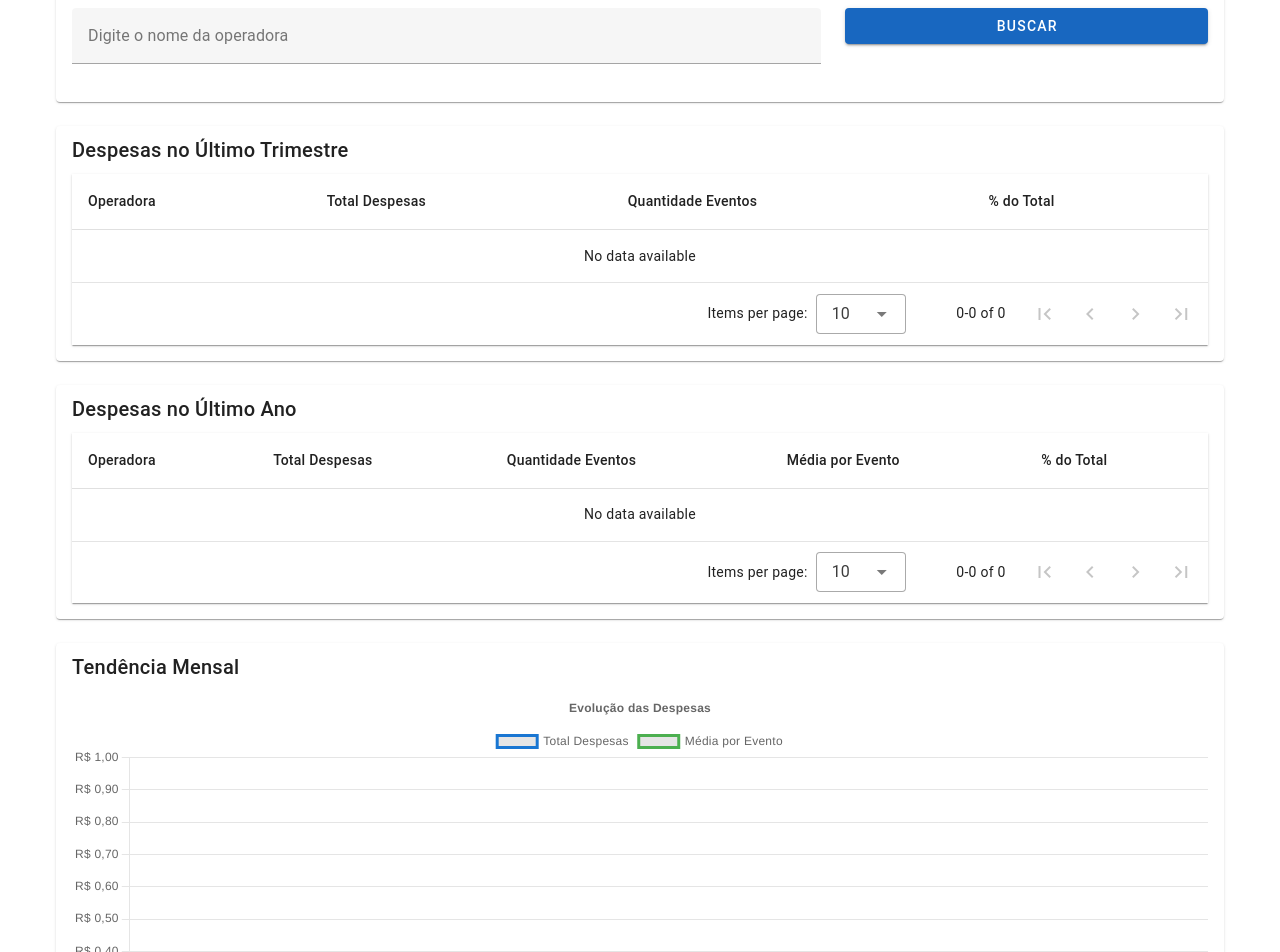
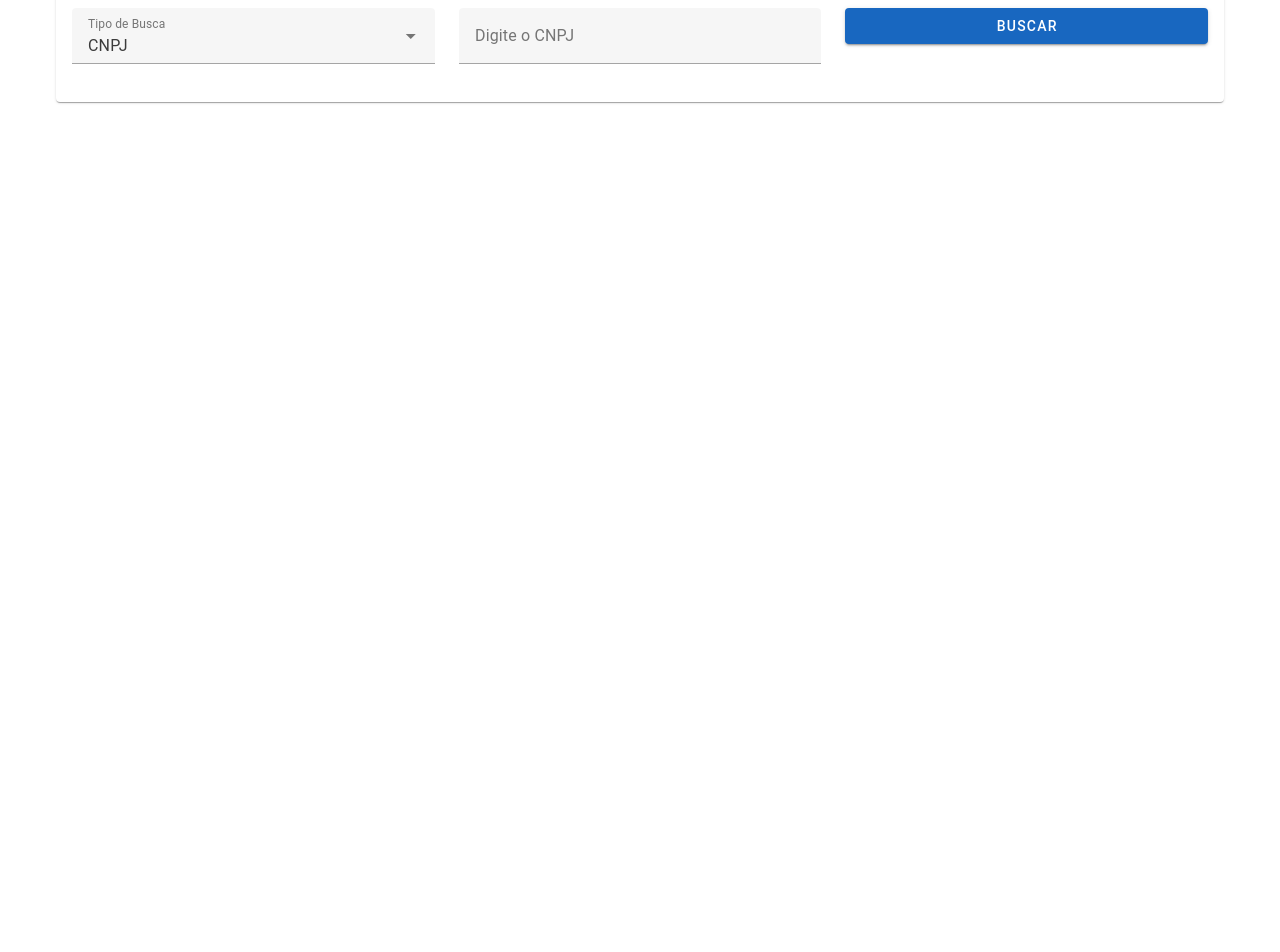
Before and after one commit to leandroAntunes00/Test-Intuitive-Care, a Vue app in the folder frontend/: page / in a window 1280 px wide. Shown: the part 120-1072 px from the top of the page. After the commit the page ends 800 px from the top, so only its background shows below. Built offline with nearby package versions, Linux system fonts and the light colour scheme; no server answers; the HTML template or start-up script is replaced by a standard one.

Commit message:
adicionando seletores de busca operadoras

```diff
--- a/frontend/src/App.vue
+++ b/frontend/src/App.vue
@@ -1,7 +1,7 @@
 <template>
   <v-app>
     <v-app-bar color="primary" dark>
-      <v-app-bar-title>Análise de Despesas das Operadoras</v-app-bar-title>
+      <v-app-bar-title>Busca de Operadoras</v-app-bar-title>
     </v-app-bar>
 
     <v-main>
@@ -11,152 +11,18 @@
             <BuscaOperadoras />
           </v-col>
         </v-row>
-
-        <v-row>
-          <v-col cols="12">
-            <v-card>
-              <v-card-title>Despesas no Último Trimestre</v-card-title>
-              <v-card-text>
-                <v-data-table
-                  :headers="headersTrimestre"
-                  :items="despesasTrimestre"
-                  :loading="loading"
-                  class="elevation-1"
-                >
-                  <template #[`item.total_despesas`]="{ item }">
-                    R$ {{ formatarValor(item.total_despesas) }}
-                  </template>
-                  <template #[`item.percentual_total`]="{ item }">
-                    {{ item.percentual_total }}%
-                  </template>
-                </v-data-table>
-              </v-card-text>
-            </v-card>
-          </v-col>
-        </v-row>
-
-        <v-row>
-          <v-col cols="12">
-            <v-card>
-              <v-card-title>Despesas no Último Ano</v-card-title>
-              <v-card-text>
-                <v-data-table
-                  :headers="headersAno"
-                  :items="despesasAno"
-                  :loading="loading"
-                  class="elevation-1"
-                >
-                  <template #[`item.total_despesas`]="{ item }">
-                    R$ {{ formatarValor(item.total_despesas) }}
-                  </template>
-                  <template #[`item.media_por_evento`]="{ item }">
-                    R$ {{ formatarValor(item.media_por_evento) }}
-                  </template>
-                  <template #[`item.percentual_total`]="{ item }">
-                    {{ item.percentual_total }}%
-                  </template>
-                </v-data-table>
-              </v-card-text>
-            </v-card>
-          </v-col>
-        </v-row>
-
-        <v-row>
-          <v-col cols="12">
-            <v-card>
-              <v-card-title>Tendência Mensal</v-card-title>
-              <v-card-text>
-                <LineChart :chart-data="chartData" />
-              </v-card-text>
-            </v-card>
-          </v-col>
-        </v-row>
       </v-container>
     </v-main>
   </v-app>
 </template>
 
 <script>
-import axios from 'axios';
-import LineChart from './components/LineChart.vue';
 import BuscaOperadoras from './components/BuscaOperadoras.vue';
 
 export default {
   name: 'App',
   components: {
-    LineChart,
     BuscaOperadoras
-  },
-  data() {
-    return {
-      loading: false,
-      despesasTrimestre: [],
-      despesasAno: [],
-      tendenciaMensal: [],
-      headersTrimestre: [
-        { title: 'Operadora', key: 'operadora' },
-        { title: 'Total Despesas', key: 'total_despesas' },
-        { title: 'Quantidade Eventos', key: 'quantidade_eventos' },
-        { title: '% do Total', key: 'percentual_total' }
-      ],
-      headersAno: [
-        { title: 'Operadora', key: 'operadora' },
-        { title: 'Total Despesas', key: 'total_despesas' },
-        { title: 'Quantidade Eventos', key: 'quantidade_eventos' },
-        { title: 'Média por Evento', key: 'media_por_evento' },
-        { title: '% do Total', key: 'percentual_total' }
-      ]
-    };
-  },
-  computed: {
-    chartData() {
-      return {
-        labels: this.tendenciaMensal.map(item => new Date(item.mes).toLocaleDateString('pt-BR')),
-        datasets: [
-          {
-            label: 'Total Despesas',
-            data: this.tendenciaMensal.map(item => item.total_despesas),
-            borderColor: '#1976D2',
-            fill: false
-          },
-          {
-            label: 'Média por Evento',
-            data: this.tendenciaMensal.map(item => item.media_por_evento),
-            borderColor: '#4CAF50',
-            fill: false
-          }
-        ]
-      };
-    }
-  },
-  methods: {
-    async carregarDados() {
-      this.loading = true;
-      try {
-        const [trimestreRes, anoRes, tendenciaRes] = await Promise.all([
-          axios.get('http://localhost:8000/api/despesas/ultimo-trimestre'),
-          axios.get('http://localhost:8000/api/despesas/ultimo-ano'),
-          axios.get('http://localhost:8000/api/despesas/tendencia-mensal')
-        ]);
-
-        this.despesasTrimestre = trimestreRes.data;
-        this.despesasAno = anoRes.data;
-        this.tendenciaMensal = tendenciaRes.data;
-      } catch (error) {
-        console.error('Erro ao carregar dados:', error);
-      } finally {
-        this.loading = false;
-      }
-    },
-    formatarValor(valor) {
-      return new Intl.NumberFormat('pt-BR', {
-        minimumFractionDigits: 2,
-        maximumFractionDigits: 2
-      }).format(valor);
-    }
-  },
-  mounted() {
-    this.carregarDados();
   }
 };
 </script>
--- a/frontend/src/components/BuscaOperadoras.vue
+++ b/frontend/src/components/BuscaOperadoras.vue
@@ -4,11 +4,19 @@
     <v-card-text>
       <v-form @submit.prevent="buscar">
         <v-row>
-          <v-col cols="12" md="8">
+          <v-col cols="12" md="4">
+            <v-select
+              v-model="tipoBusca"
+              :items="tiposBusca"
+              label="Tipo de Busca"
+              @change="limparBusca"
+            ></v-select>
+          </v-col>
+          <v-col cols="12" md="4">
             <v-text-field
               v-model="termoBusca"
-              label="Digite o nome da operadora"
-              placeholder="Ex: SulAmérica, Bradesco..."
+              :label="labelBusca"
+              :placeholder="placeholderBusca"
               :loading="loading"
               @keyup.enter="buscar"
             ></v-text-field>
@@ -42,6 +50,9 @@
         <template #[`item.relevancia`]="{ item }">
           {{ (item.relevancia * 100).toFixed(2) }}%
         </template>
+        <template #[`item.cnpj`]="{ item }">
+          {{ formatarCNPJ(item.cnpj) }}
+        </template>
       </v-data-table>
 
       <v-alert
@@ -70,12 +81,28 @@ export default {
   name: 'BuscaOperadoras',
   data() {
     return {
+      tipoBusca: 'cnpj',
+      tiposBusca: [
+        { title: 'CNPJ', value: 'cnpj' },
+        { title: 'Nome Fantasia', value: 'nome-fantasia' },
+        { title: 'Razão Social', value: 'razao-social' },
+        { title: 'Cidade', value: 'cidade' },
+        { title: 'Modalidade', value: 'modalidade' },
+        { title: 'Operadoras Ativas por Cidade', value: 'ativas-cidade' },
+        { title: 'Operadoras Ativas por UF', value: 'ativas-uf' }
+      ],
       termoBusca: '',
       loading: false,
       resultados: [],
       erro: null,
       headers: [
-        { title: 'Operadora', key: 'operadora' },
+        { title: 'Registro ANS', key: 'registro_ans' },
+        { title: 'Nome Fantasia', key: 'nome_fantasia' },
+        { title: 'Razão Social', key: 'razao_social' },
+        { title: 'CNPJ', key: 'cnpj' },
+        { title: 'Modalidade', key: 'modalidade' },
+        { title: 'Cidade', key: 'cidade' },
+        { title: 'UF', key: 'uf' },
         { title: 'Total Eventos', key: 'total_eventos' },
         { title: 'Total Despesas', key: 'total_despesas' },
         { title: 'Relevância', key: 'relevancia' },
@@ -83,7 +110,38 @@ export default {
       ]
     };
   },
+  computed: {
+    labelBusca() {
+      const labels = {
+        'cnpj': 'Digite o CNPJ',
+        'nome-fantasia': 'Digite o nome fantasia',
+        'razao-social': 'Digite a razão social',
+        'cidade': 'Digite a cidade',
+        'modalidade': 'Digite a modalidade',
+        'ativas-cidade': 'Digite a cidade',
+        'ativas-uf': 'Digite a UF'
+      };
+      return labels[this.tipoBusca];
+    },
+    placeholderBusca() {
+      const placeholders = {
+        'cnpj': 'Ex: 12345678901234',
+        'nome-fantasia': 'Ex: SulAmérica',
+        'razao-social': 'Ex: SulAmérica Seguradora de Vida e Previdência',
+        'cidade': 'Ex: São Paulo',
+        'modalidade': 'Ex: Cooperativa',
+        'ativas-cidade': 'Ex: Rio de Janeiro',
+        'ativas-uf': 'Ex: SP'
+      };
+      return placeholders[this.tipoBusca];
+    }
+  },
   methods: {
+    limparBusca() {
+      this.termoBusca = '';
+      this.resultados = [];
+      this.erro = null;
+    },
     async buscar() {
       if (!this.termoBusca.trim()) return;
 
@@ -91,13 +149,33 @@ export default {
       this.erro = null;
 
       try {
-        const response = await axios.get('/api/operadoras/busca', {
-          params: {
-            termo: this.termoBusca,
-            limite: 10
-          }
-        });
-        this.resultados = response.data;
+        let url;
+        switch (this.tipoBusca) {
+          case 'cnpj':
+            url = `/api/operadoras/cnpj/${this.termoBusca}`;
+            break;
+          case 'nome-fantasia':
+            url = `/api/operadoras/nome-fantasia/${this.termoBusca}`;
+            break;
+          case 'razao-social':
+            url = `/api/operadoras/razao-social/${this.termoBusca}`;
+            break;
+          case 'cidade':
+            url = `/api/operadoras/cidade/${this.termoBusca}`;
+            break;
+          case 'modalidade':
+            url = `/api/operadoras/modalidade/${this.termoBusca}`;
+            break;
+          case 'ativas-cidade':
+            url = `/api/operadoras-ativas/cidade/${this.termoBusca}`;
+            break;
+          case 'ativas-uf':
+            url = `/api/operadoras-ativas/uf/${this.termoBusca}`;
+            break;
+        }
+
+        const response = await axios.get(url);
+        this.resultados = Array.isArray(response.data) ? response.data : [response.data];
       } catch (error) {
         this.erro = 'Erro ao buscar operadoras. Tente novamente.';
         console.error('Erro na busca:', error);
@@ -110,6 +188,9 @@ export default {
         minimumFractionDigits: 2,
         maximumFractionDigits: 2
       }).format(valor);
+    },
+    formatarCNPJ(cnpj) {
+      return cnpj.replace(/(\d{2})(\d{3})(\d{3})(\d{4})(\d{2})/, "$1.$2.$3/$4-$5");
     }
   }
 };
--- a/frontend/src/components/LineChart.vue
+++ /dev/null
@@ -1,77 +0,0 @@
-<template>
-  <div class="chart-container">
-    <LineChartComponent :data="chartData" :options="options" />
-  </div>
-</template>
-
-<script>
-import { Line as LineChartComponent } from 'vue-chartjs';
-import {
-  Chart as ChartJS,
-  CategoryScale,
-  LinearScale,
-  PointElement,
-  LineElement,
-  Title,
-  Tooltip,
-  Legend
-} from 'chart.js';
-
-ChartJS.register(
-  CategoryScale,
-  LinearScale,
-  PointElement,
-  LineElement,
-  Title,
-  Tooltip,
-  Legend
-);
-
-export default {
-  name: 'LineChart',
-  components: { LineChartComponent },
-  props: {
-    chartData: {
-      type: Object,
-      required: true
-    }
-  },
-  data() {
-    return {
-      options: {
-        responsive: true,
-        maintainAspectRatio: false,
-        plugins: {
-          legend: {
-            position: 'top',
-          },
-          title: {
-            display: true,
-            text: 'Evolução das Despesas'
-          }
-        },
-        scales: {
-          y: {
-            beginAtZero: true,
-            ticks: {
-              callback: function(value) {
-                return 'R$ ' + new Intl.NumberFormat('pt-BR', {
-                  minimumFractionDigits: 2,
-                  maximumFractionDigits: 2
-                }).format(value);
-              }
-            }
-          }
-        }
-      }
-    };
-  }
-};
-</script>
-
-<style scoped>
-.chart-container {
-  height: 400px;
-  width: 100%;
-}
-</style>
```
Also changed, not shown: 1 other file (tests, documents, lock files or other folders).
